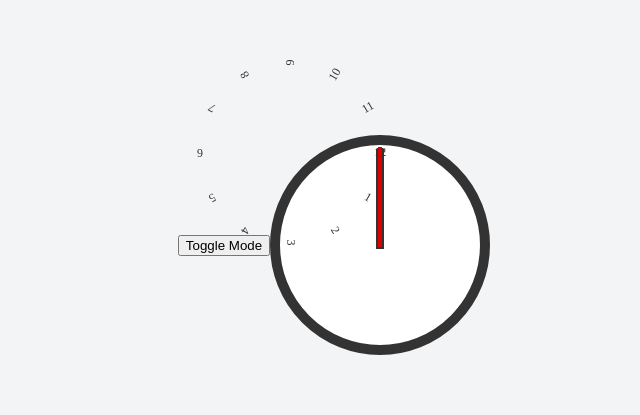
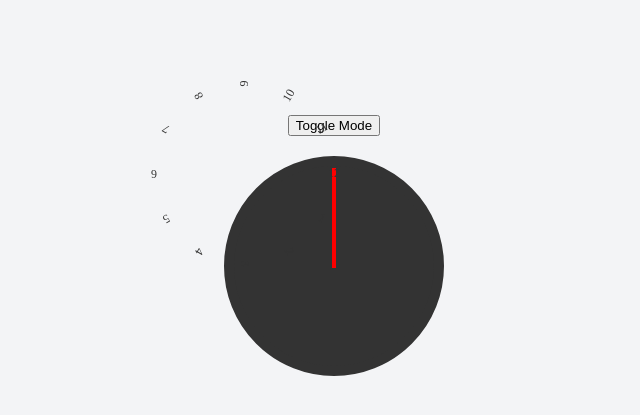
Before and after one commit to Takax62/Calculator, a plain HTML site: page index.html in a window 1280 px wide. Shown: the part 155-570 px from the top of the page, without its empty margins (306-946 px from the left). Drawn offline with Linux system fonts and the light colour scheme.

Commit message:
Update styles.css

```diff
--- a/styles.css
+++ b/styles.css
@@ -1,25 +1,40 @@
 body {
     display: flex;
+    flex-direction: column;
     justify-content: center;
     align-items: center;
     height: 100vh;
     margin: 0;
+    transition: background-color 0.3s, color 0.3s;
+}
+
+body.light-mode {
     background-color: #f3f4f6;
+    color: #333;
+}
+
+body.dark-mode {
+    background-color: #333;
+    color: #f3f4f6;
+}
+
+.mode-switch {
+    margin-bottom: 20px;
 }
 
 .clock {
     width: 200px;
     height: 200px;
-    border: 10px solid #333;
+    border: 10px solid currentColor;
     border-radius: 50%;
     position: relative;
-    background-color: #fff;
+    background-color: currentColor;
 }
 
 .hand {
     width: 50%;
     height: 6px;
-    background-color: #333;
+    background-color: currentColor;
     position: absolute;
     top: 50%;
     transform-origin: 100%;
@@ -36,7 +51,7 @@ body {
 
 .second {
     height: 4px;
-    background-color: #d00;
+    background-color: red;
 }
 
 label {
@@ -44,7 +59,6 @@ label {
     width: 20px;
     height: 20px;
     text-align: center;
-    color: #333;
     font-size: 12px;
     transform: rotate(calc(var(--i) * 30deg)) translate(90px) rotate(calc(var(--i) * -30deg));
 }
```
